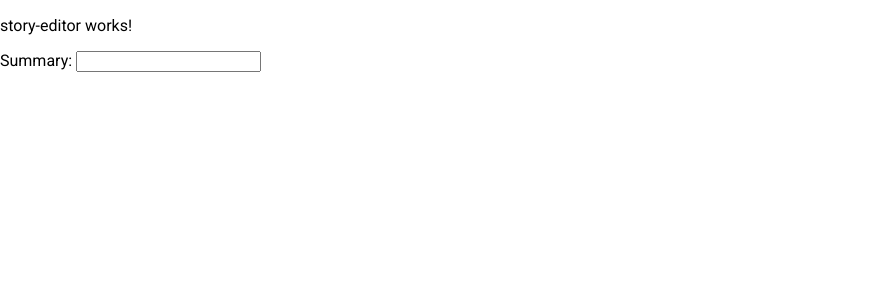
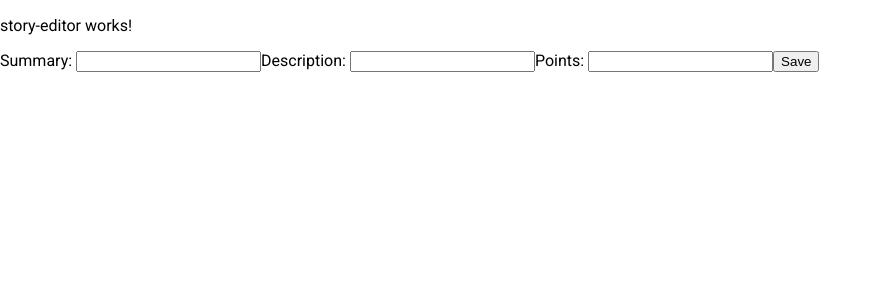
Before and after one commit to adm2022/ppAngular1, an Angular app: page / in a window 1280 px wide. Shown: the top 300 px of the page, without its empty margins (0-882 px from the left). Built offline with nearby package versions, Linux system fonts and the light colour scheme.

Commit message:
Followed the bit on form builder from https://angular.io/guide/reactive-forms

```diff
--- a/src/app/story-editor/story-editor.component.html
+++ b/src/app/story-editor/story-editor.component.html
@@ -1,3 +1,10 @@
 <p>story-editor works!</p>
-<label for="summary">Summary: </label>
-<input id="summary" type="text" [formControl]="summary">
+<form [formGroup]='storyForm' (ngSubmit)="onSubmit()">
+    <label for="summary">Summary: </label>
+    <input id="summary" type="text" formControlName="summary">
+    <label for="description">Description: </label>
+    <input id="description" type="text" formControlName="description">
+    <label for="points">Points: </label>
+    <input id="points" type="text" formControlName="points">
+    <button type="submit">Save</button>
+</form>
--- a/src/app/story-editor/story-editor.component.ts
+++ b/src/app/story-editor/story-editor.component.ts
@@ -1,5 +1,5 @@
 import { Component, OnInit } from '@angular/core';
-import { FormControl } from '@angular/forms';
+import { FormGroup, FormBuilder, FormControl } from '@angular/forms';
 
 @Component({
   selector: 'app-story-editor',
@@ -8,11 +8,20 @@ import { FormControl } from '@angular/forms';
 })
 export class StoryEditorComponent implements OnInit {
 
-  summary = new FormControl('');
+  storyForm = this.formBuilder.group({
+    summary: new FormControl(''),
+    description: new FormControl(''),
+    points: new FormControl('')
+  });
 
-  constructor() { }
+  constructor(private formBuilder: FormBuilder) { }
 
   ngOnInit(): void {
   }
 
+  onSubmit() {
+    console.log(`ngOnsubmit`);
+    console.log(this.storyForm.value);
+  }
+
 }
```
